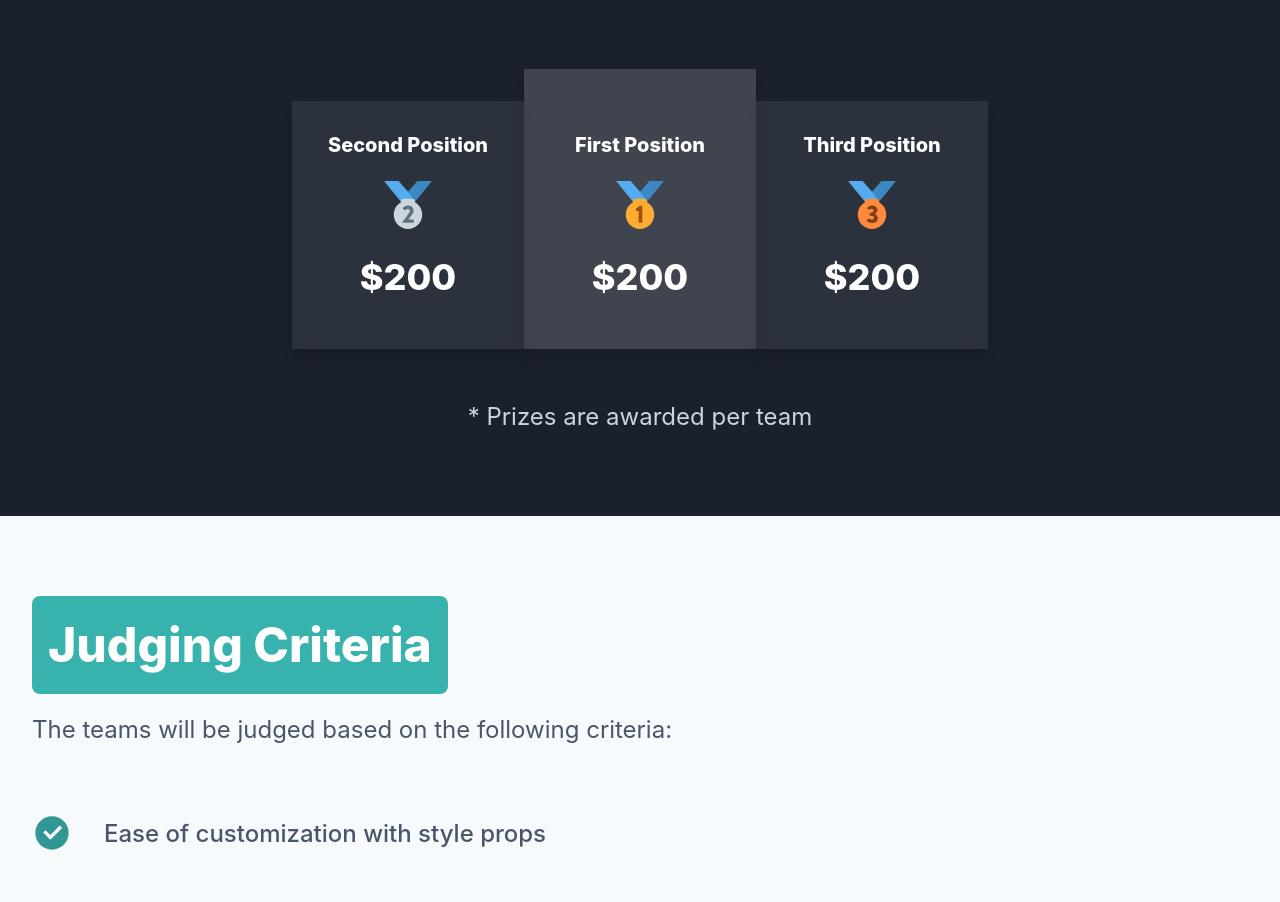
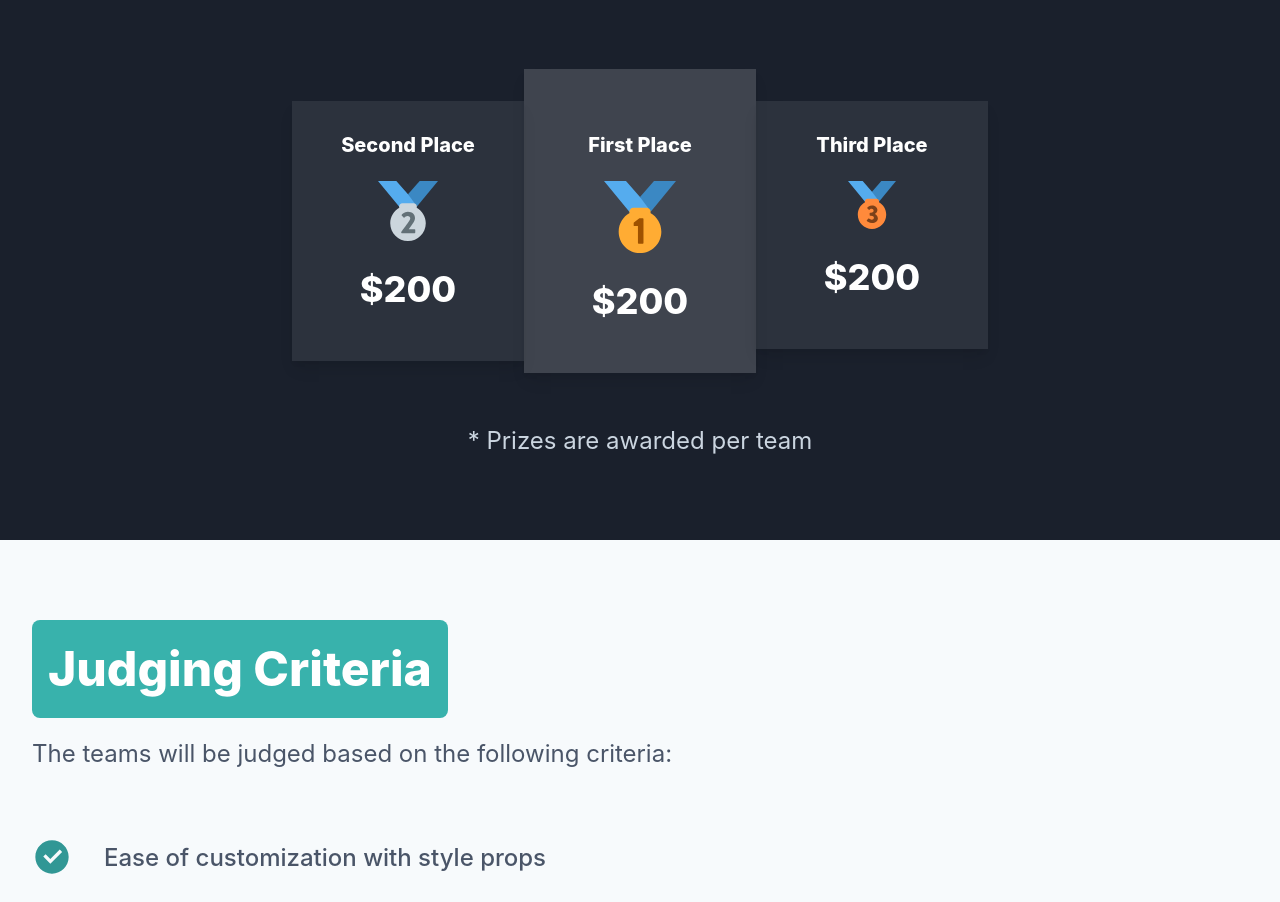
Before and after one commit to chakra-ui/hackathon, a Next.js app: page / in a window 1280 px wide. Shown: the part 5720-6622 px from the top of the page. Built offline with nearby package versions, Linux system fonts and the light colour scheme.

Commit message:
chore: updated prizes logo

```diff
--- a/src/components/Prizes.tsx
+++ b/src/components/Prizes.tsx
@@ -16,10 +16,11 @@ export interface PrizeCardProps {
   bg: string;
   maxW: string;
   paddingTop: string;
+  fontSize: string;
 }
 
 export const PrizeCard = (props: PrizeCardProps) => {
-  const { name, icon, prize, bg, maxW, paddingTop, ...rest } = props;
+  const { name, icon, prize, bg, maxW, paddingTop, fontSize, ...rest } = props;
 
   return (
     <Box
@@ -43,7 +44,7 @@ export const PrizeCard = (props: PrizeCardProps) => {
         >
           {name}
         </Heading>
-        <Icon aria-hidden as={icon} fontSize='5xl' />
+        <Icon aria-hidden as={icon} fontSize={fontSize} />
       </VStack>
       <Flex align='flex-end' justify='center' fontWeight='extrabold' my='8'>
         <Heading
@@ -83,27 +84,30 @@ export const Prizes = () => (
     >
       <PrizeCard
         icon={SecondPosition}
-        name='Second Position'
+        name='Second Place'
         prize='$200'
         bg='whiteAlpha.200'
         maxW='md'
         paddingTop='8'
+        fontSize='6xl'
       />
       <PrizeCard
         icon={FirstPosition}
-        name='First Position'
+        name='First Place'
         prize='$200'
         bg='whiteAlpha.300'
         maxW='md'
         paddingTop='16'
+        fontSize='7xl'
       />
       <PrizeCard
         icon={ThirdPosition}
-        name='Third Position'
+        name='Third Place'
         prize='$200'
         bg='whiteAlpha.200'
         maxW='md'
         paddingTop='8'
+        fontSize='5xl'
       />
     </SimpleGrid>
     <Text
```
